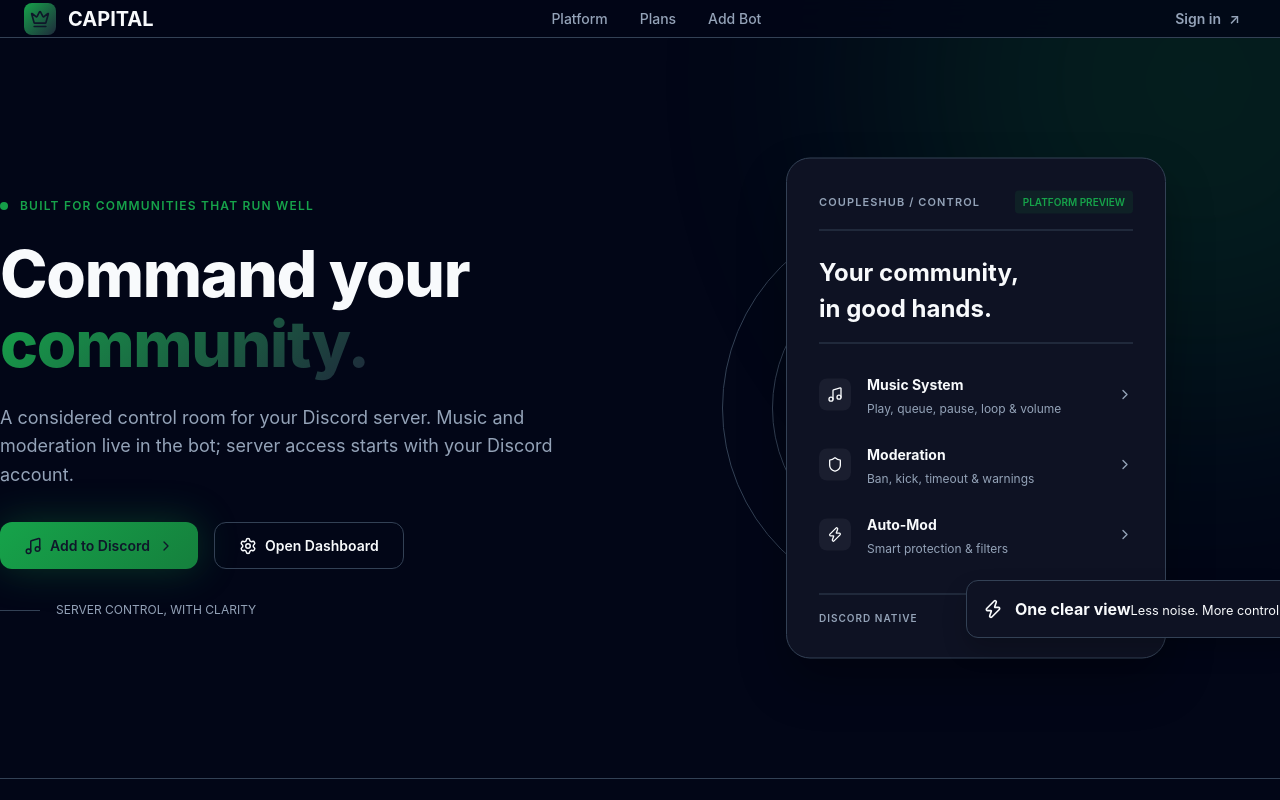
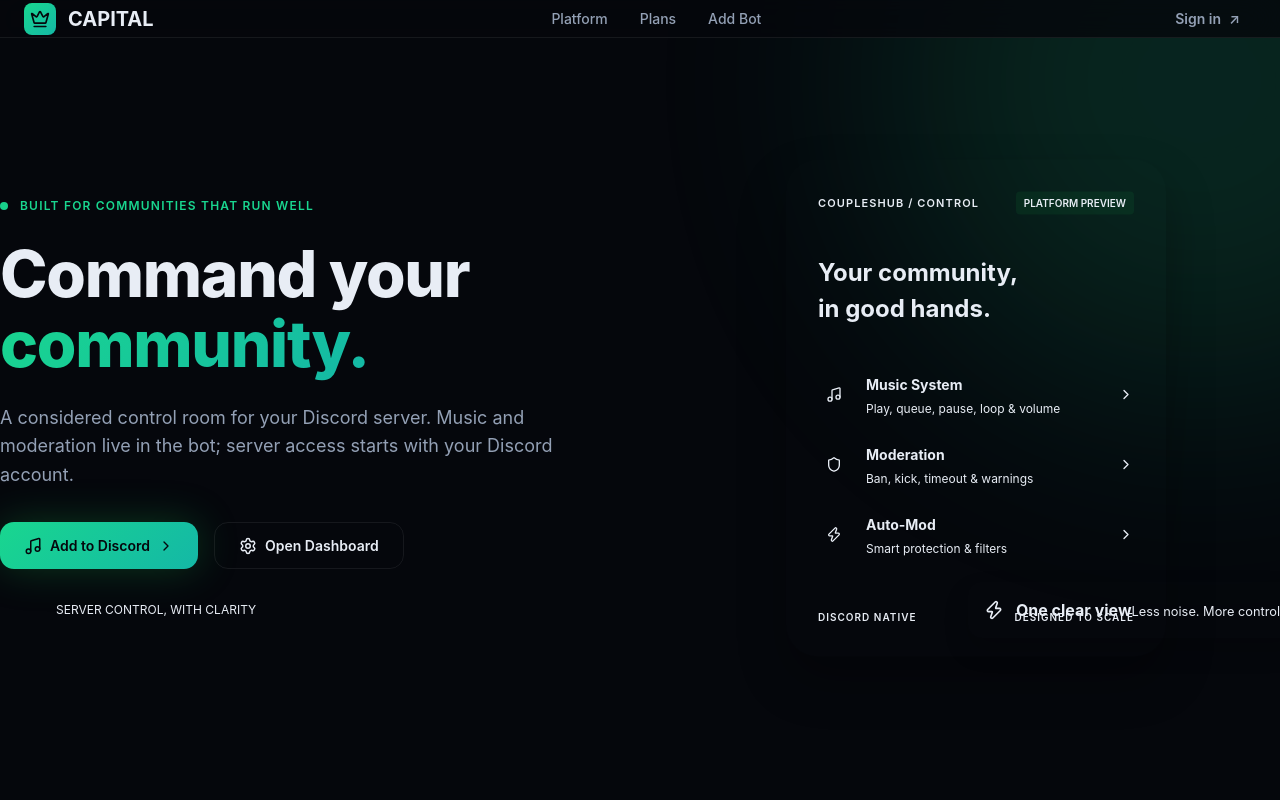
Before and after one commit to Couples-hub-creator/CouplesHub-System, a Next.js app in the folder packages/dashboard/: page / in a window 1280 px wide. Shown: the top 800 px of the page. Built offline with nearby package versions, Linux system fonts and the light colour scheme; no server answers.

Commit message:
Phase 1 Foundation: Install dependencies and create CROWN JEWEL design system

```diff
--- a/packages/dashboard/src/app/globals.css
+++ b/packages/dashboard/src/app/globals.css
@@ -2,31 +2,38 @@
 @tailwind components;
 @tailwind utilities;
 
-@import url('https://fonts.googleapis.com/css2?family=Fira+Code:wght@400;500;600;700&family=Fira+Sans:wght@300;400;500;600;700&display=swap');
+@import url('https://fonts.googleapis.com/css2?family=Bricolage+Grotesque:opsz,wght@12..96,300..800&family=Instrument+Sans:opsz,wght@8..144,300..700&family=JetBrains+Mono:wght@400;500;600&display=swap');
 
-/* CouplesHub Premium Design System */
+/* CROWN JEWEL Design System */
 :root {
-  --color-primary: #0F172A;
-  --color-on-primary: #FFFFFF;
-  --color-secondary: #1E293B;
-  --color-on-secondary: #FFFFFF;
-  --color-accent: #16A34A;
-  --color-on-accent: #0F172A;
-  --color-background: #020617;
-  --color-foreground: #F8FAFC;
-  --color-card: #0E1223;
-  --color-card-foreground: #F8FAFC;
-  --color-muted: #1A1E2F;
-  --color-muted-foreground: #94A3B8;
-  --color-border: #334155;
-  --color-destructive: #DC2626;
-  --color-on-destructive: #FFFFFF;
-  --color-ring: #FFFFFF;
+  /* Palette */
+  --void: #05070C;
+  --obsidian: #0A0F18;
+  --obsidian-raised: #111926;
+  --hairline: rgba(255, 255, 255, 0.07);
+  --emerald: #19D68F;
+  --emerald-deep: #0B7A55;
+  --emerald-glow: rgba(25, 214, 143, 0.35);
+  --champagne: #E9C985;
+  --mist: #E8EDF5;
+  --mist-dim: #93A0B5;
+  --mist-faint: #6F7B93;
+  --danger: #FF5C7A;
+  --warning: #FFB84D;
+  --info: #5CC8FF;
+
+  /* Gradients */
+  --gradient-emerald: linear-gradient(135deg, var(--emerald), #14b8a6);
+  --gradient-champagne: linear-gradient(135deg, var(--champagne), #f59e0b);
+
+  /* Spacing */
   --spacing-unit: 4px;
+
+  /* Radius */
   --radius-sm: 8px;
-  --radius-md: 12px;
-  --radius-lg: 16px;
-  --radius-xl: 24px;
+  --radius-md: 14px;
+  --radius-lg: 22px;
+  --radius-xl: 32px;
 }
 
 * {
@@ -36,21 +43,25 @@
 }
 
 body {
-  background: var(--color-background);
-  color: var(--color-foreground);
-  font-family: 'Fira Sans', -apple-system, BlinkMacSystemFont, 'Segoe UI', Roboto, 'Helvetica Neue', Arial, sans-serif;
+  background: var(--void);
+  color: var(--mist);
+  font-family: 'Instrument Sans', -apple-system, BlinkMacSystemFont, 'Segoe UI', sans-serif;
   -webkit-font-smoothing: antialiased;
   -moz-osx-font-smoothing: grayscale;
 }
 
+h1, h2, h3, h4, h5, h6 {
+  font-family: 'Bricolage Grotesque', -apple-system, BlinkMacSystemFont, sans-serif;
+}
+
 code, pre {
-  font-family: 'Fira Code', monospace;
+  font-family: 'JetBrains Mono', monospace;
 }
 
 /* Site Shell */
 .site-shell {
   min-height: 100vh;
-  background: var(--color-background);
+  background: var(--void);
   position: relative;
   overflow-x: hidden;
 }
@@ -66,7 +77,7 @@ code, pre {
 .ambient-one {
   width: 600px;
   height: 600px;
-  background: var(--color-accent);
+  background: var(--emerald);
   top: -200px;
   right: -200px;
   animation: float 20s ease-in-out infinite;
@@ -75,7 +86,7 @@ code, pre {
 .ambient-two {
   width: 500px;
   height: 500px;
-  background: var(--color-secondary);
+  background: var(--obsidian);
   bottom: -150px;
   left: -150px;
   animation: float 25s ease-in-out infinite reverse;
@@ -96,8 +107,8 @@ code, pre {
   top: 0;
   z-index: 50;
   backdrop-filter: blur(20px);
-  background: rgba(2, 6, 23, 0.8);
-  border-bottom: 1px solid var(--color-border);
+  background: rgba(5, 7, 12, 0.8);
+  border-bottom: 1px solid var(--hairline);
 }
 
 .page-width {
@@ -127,9 +138,9 @@ code, pre {
   display: flex;
   align-items: center;
   justify-content: center;
-  background: linear-gradient(135deg, var(--color-accent), var(--color-secondary));
-  border-radius: 8px;
-  color: var(--color-on-accent);
+  background: var(--gradient-emerald);
+  border-radius: var(--radius-sm);
+  color: var(--void);
 }
 
 .top-links {
@@ -139,7 +150,7 @@ code, pre {
 }
 
 .top-links a {
-  color: var(--color-muted-foreground);
+  color: var(--mist-dim);
   text-decoration: none;
   font-size: 14px;
   font-weight: 500;
@@ -147,7 +158,7 @@ code, pre {
 }
 
 .top-links a:hover {
-  color: var(--color-foreground);
+  color: var(--mist);
 }
 
 /* Buttons */
@@ -166,34 +177,34 @@ code, pre {
 }
 
 .button-gold {
-  background: linear-gradient(135deg, var(--color-accent), #15803d);
-  color: var(--color-on-accent);
+  background: var(--gradient-emerald);
+  color: var(--void);
 }
 
 .button-gold:hover {
   transform: translateY(-2px);
-  box-shadow: 0 8px 24px rgba(22, 163, 74, 0.3);
+  box-shadow: 0 8px 24px var(--emerald-glow);
 }
 
 .button-outline {
   background: transparent;
-  border: 1px solid var(--color-border);
-  color: var(--color-foreground);
+  border: 1px solid var(--hairline);
+  color: var(--mist);
 }
 
 .button-outline:hover {
-  background: var(--color-muted);
-  border-color: var(--color-foreground);
+  background: var(--obsidian);
+  border-color: var(--mist);
 }
 
 .button-quiet {
   background: transparent;
-  color: var(--color-muted-foreground);
+  color: var(--mist-dim);
   padding: 8px 16px;
 }
 
 .button-quiet:hover {
-  color: var(--color-foreground);
+  color: var(--mist);
 }
 
 /* Hero Section */
@@ -217,14 +228,14 @@ code, pre {
   font-weight: 600;
   letter-spacing: 0.1em;
   text-transform: uppercase;
-  color: var(--color-accent);
+  color: var(--emerald);
   margin-bottom: 24px;
 }
 
 .status-dot {
   width: 8px;
   height: 8px;
-  background: var(--color-accent);
+  background: var(--emerald);
   border-radius: 50%;
   animation: pulse 2s ease-in-out infinite;
 }
@@ -243,7 +254,7 @@ code, pre {
 }
 
 .hero h1 span {
-  background: linear-gradient(135deg, var(--color-accent), var(--color-secondary));
+  background: var(--gradient-emerald);
   -webkit-background-clip: text;
   -webkit-text-fill-color: transparent;
   background-clip: text;
@@ -251,7 +262,7 @@ code, pre {
 
 .hero-lede {
   font-size: 18px;
-  color: var(--color-muted-foreground);
+  color: var(--mist-dim);
   line-height: 1.6;
   margin-bottom: 32px;
 }
```
Also changed, not shown: packages/dashboard/package.json (+16 -1 lines), 2 other files (tests, documents, lock files or other folders).
